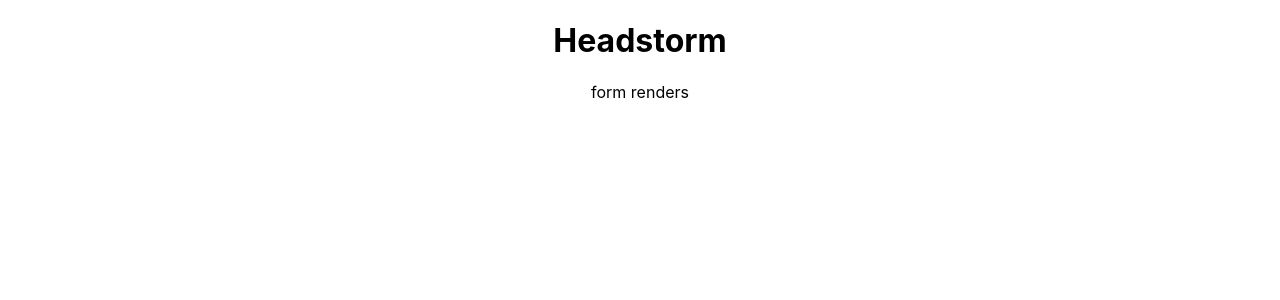
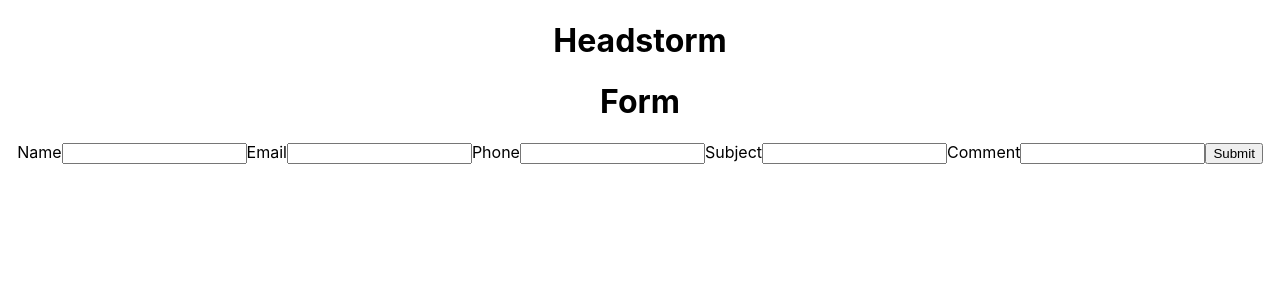
Before and after one commit to Dev-94/company_site, a React (Create React App) app: page / in a window 1280 px wide. Shown: the top 300 px of the page. Built offline with nearby package versions, Linux system fonts and the light colour scheme.

Commit message:
stubs flow of form component

```diff
--- a/src/Components/Form.js
+++ b/src/Components/Form.js
@@ -3,14 +3,51 @@ import ReactDOM from 'react-dom';
 
 
 class Form extends React.Component {
+    state = {
+        name: '',
+        email: '',
+        phone: '',
+        subject: '',
+        comment: ''
 
-    // handlChange(typing)
+    }
+
+    // handleOnChange(typing)
     // handing submit
+
+    handleOnChange() {
+
+    }
+
+    onSubmit() {
+
+    }
 
     render() {
         return (
-            <form>
-                form renders
+            <form onSubmit={this.onSubmit}>
+                <h1>Form</h1>
+                <label>Name</label>
+                <input
+                    type='text'
+                    value='name'
+                    onChange={this.handleOnChange}
+                    value={this.name} />
+
+                <label>Email</label>
+                <input />
+
+                <label>Phone</label>
+                <input />
+
+                <label>Subject</label>
+                <input />
+
+                <label>Comment</label>
+                <input />
+
+                <input type='button' value='Submit' />
+
             </form >
         )
     }
```
